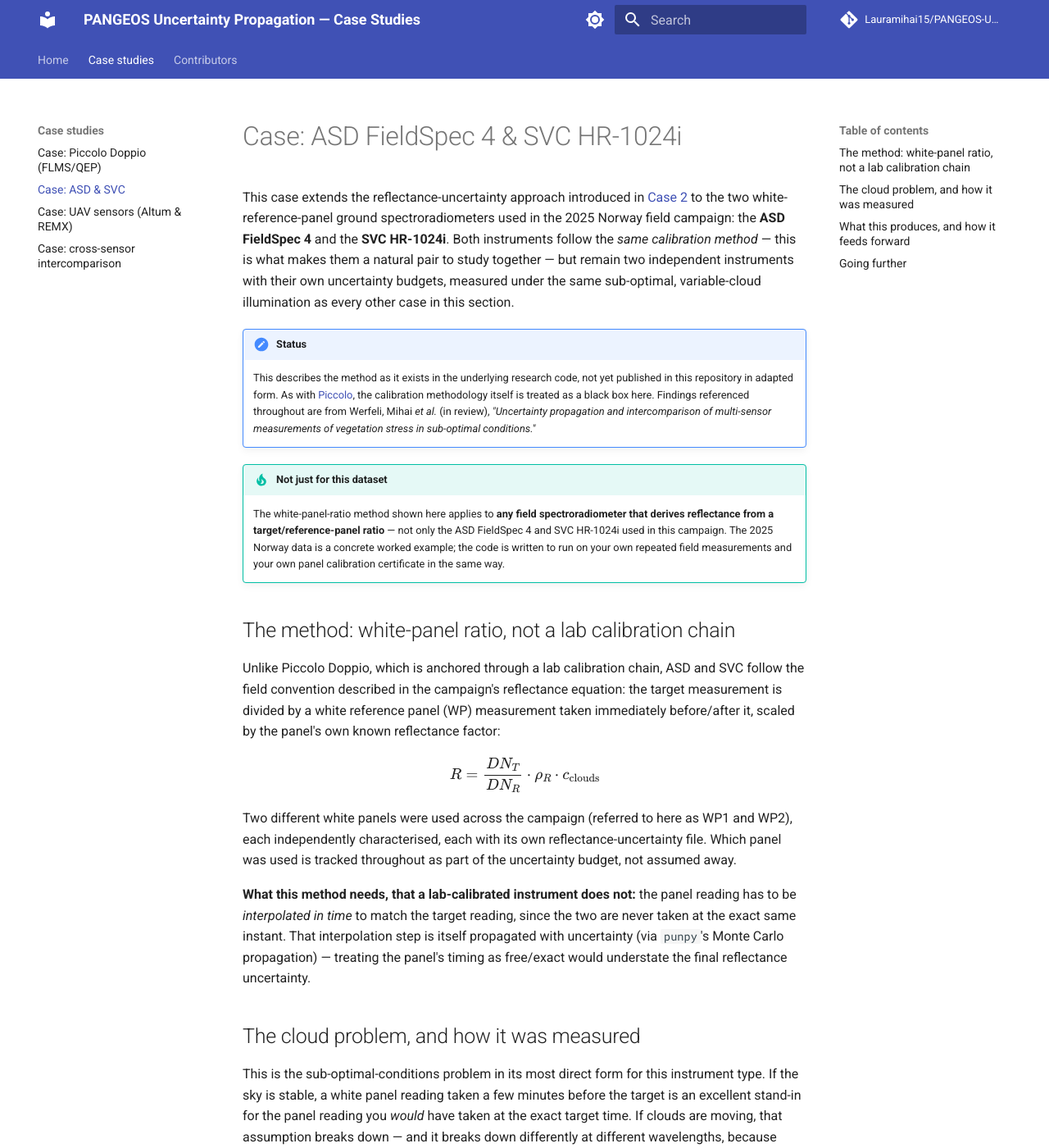
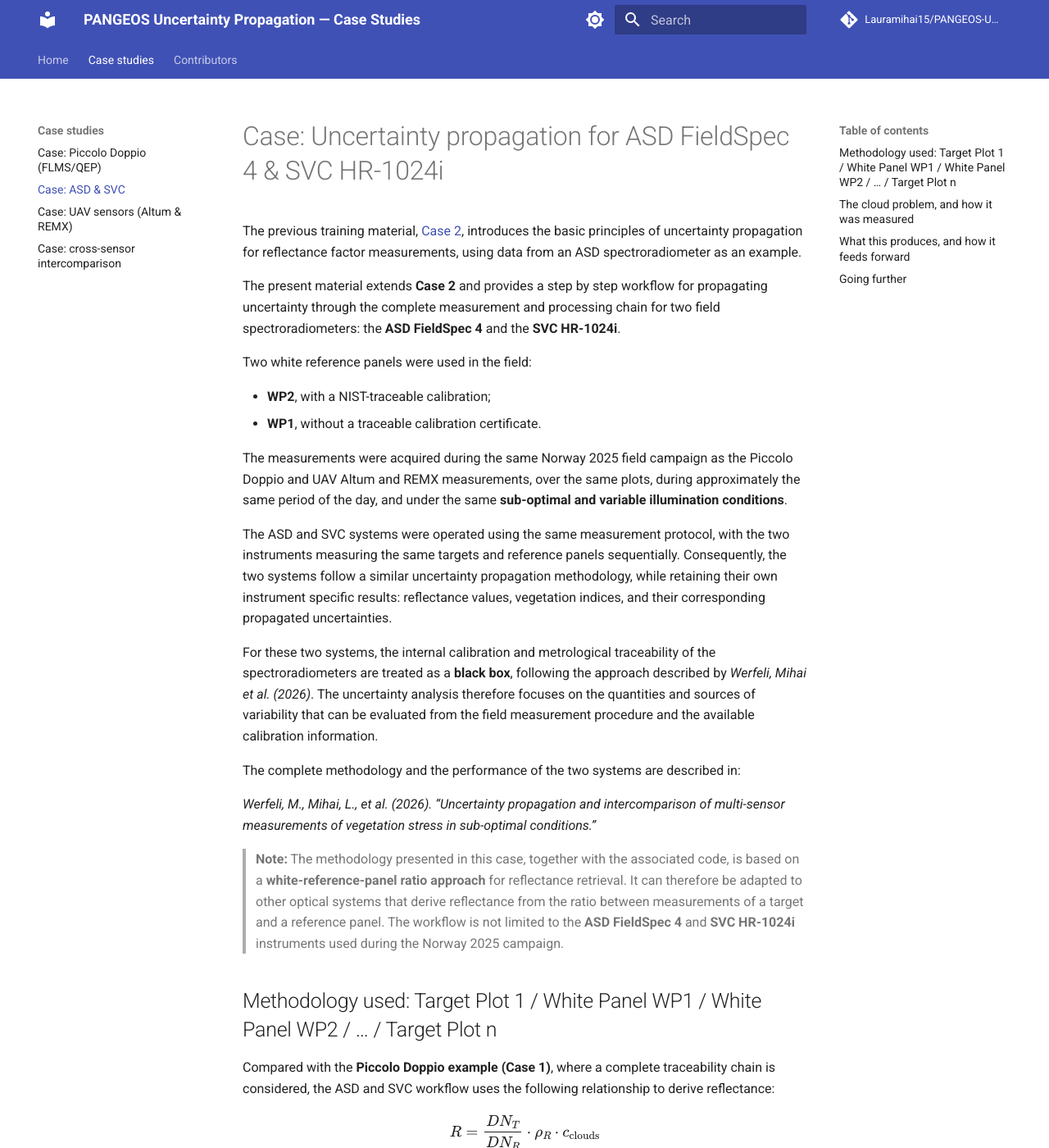
Before and after one commit to Lauramihai15/PANGEOS-UncertaintyPropagation, an MkDocs documentation site: the page built from docs/case-asd-svc.md, in a window 1280 px wide and 1400 px high. Shown: the whole window at 82% size. Built offline with MkDocs 1.6.1 and Material for MkDocs 9.7.7, drawn with Linux system fonts in a browser that asks for light colours; comment, search, counter and statistics services are not loaded; some of the changed text lies outside the part shown.

Commit message:
Revise case documentation for uncertainty propagation
Updated the case documentation to reflect the focus on uncertainty propagation for the ASD FieldSpec 4 and SVC HR-1024i instruments, including detailed methodology and corrections for variable cloud conditions.

```diff
--- a/docs/case-asd-svc.md
+++ b/docs/case-asd-svc.md
@@ -1,45 +1,43 @@
-# Case: ASD FieldSpec 4 & SVC HR-1024i
+# Case: Uncertainty propagation for ASD FieldSpec 4 & SVC HR-1024i
 
-This case extends the reflectance-uncertainty approach introduced in
-[Case 2](https://github.com/pangeos-cost/uq-training/blob/main/notebooks/case_2-Ex1-VI.ipynb)
-to the two white-reference-panel ground spectroradiometers used in the 2025
-Norway field campaign: the **ASD FieldSpec 4** and the **SVC HR-1024i**. Both
-instruments follow the *same calibration method* — this is what makes them a
-natural pair to study together — but remain two independent instruments with
-their own uncertainty budgets, measured under the same sub-optimal,
-variable-cloud illumination as every other case in this section.
+The previous training material, [Case 2](https://github.com/pangeos-cost/uq-training/blob/main/notebooks/case_2-Ex1-VI.ipynb), introduces the basic principles of uncertainty propagation for reflectance factor measurements, using data from an ASD spectroradiometer as an example.
 
-!!! note "Status"
-    This describes the method as it exists in the underlying research code,
-    not yet published in this repository in adapted form. As with
-    [Piccolo](case-piccolo.md#why-a-calibration-chain-is-needed-at-all), the
-    calibration methodology itself is treated as a black box here. Findings
-    referenced throughout are from Werfeli, Mihai *et al.* (in review),
-    *"Uncertainty propagation and intercomparison of multi-sensor
-    measurements of vegetation stress in sub-optimal conditions."*
+The present material extends **Case 2** and provides a step by step workflow for propagating uncertainty through the complete measurement and processing chain for two field spectroradiometers: the **ASD FieldSpec 4** and the **SVC HR-1024i**.
 
-!!! tip "Not just for this dataset"
-    The white-panel-ratio method shown here applies to **any field
-    spectroradiometer that derives reflectance from a target/reference-panel
-    ratio** — not only the ASD FieldSpec 4 and SVC HR-1024i used in this
-    campaign. The 2025 Norway data is a concrete worked example; the code is
-    written to run on your own repeated field measurements and your own
-    panel calibration certificate in the same way.
+Two white reference panels were used in the field:
 
-## The method: white-panel ratio, not a lab calibration chain
+* **WP2**, with a NIST-traceable calibration;
+* **WP1**, without a traceable calibration certificate.
 
-Unlike Piccolo Doppio, which is anchored through a lab calibration chain,
-ASD and SVC follow the field convention described in the campaign's
-reflectance equation: the target measurement is divided by a white reference
-panel (WP) measurement taken immediately before/after it, scaled by the
-panel's own known reflectance factor:
+The measurements were acquired during the same Norway 2025 field campaign as the Piccolo Doppio and UAV Altum and REMX measurements, over the same plots, during approximately the same period of the day, and under the same **sub-optimal and variable illumination conditions**.
 
-$$R = \frac{DN_T}{DN_R} \cdot \rho_R \cdot c_\text{clouds}$$
+The ASD and SVC systems were operated using the same measurement protocol, with the two instruments measuring the same targets and reference panels sequentially. Consequently, the two systems follow a similar uncertainty propagation methodology, while retaining their own instrument specific results: reflectance values, vegetation indices, and their corresponding propagated uncertainties.
 
-Two different white panels were used across the campaign (referred to here
-as WP1 and WP2), each independently characterised, each with its own
-reflectance-uncertainty file. Which panel was used is tracked throughout as
-part of the uncertainty budget, not assumed away.
+For these two systems, the internal calibration and metrological traceability of the spectroradiometers are treated as a **black box**, following the approach described by *Werfeli, Mihai et al. (2026)*. The uncertainty analysis therefore focuses on the quantities and sources of variability that can be evaluated from the field measurement procedure and the available calibration information.
+
+The complete methodology and the performance of the two systems are described in:
+
+*Werfeli, M., Mihai, L., et al. (2026). “Uncertainty propagation and intercomparison of multi-sensor measurements of vegetation stress in sub-optimal conditions.”*
+
+> **Note:** The methodology presented in this case, together with the associated code, is based on a **white-reference-panel ratio approach** for reflectance retrieval. It can therefore be adapted to other optical systems that derive reflectance from the ratio between measurements of a target and a reference panel. The workflow is not limited to the **ASD FieldSpec 4** and **SVC HR-1024i** instruments used during the Norway 2025 campaign.
+
+## Methodology used: Target Plot 1 / White Panel WP1 / White Panel WP2 / … / Target Plot n
+
+Compared with the **Piccolo Doppio example (Case 1)**, where a complete traceability chain is considered, the ASD and SVC workflow uses the following relationship to derive reflectance:
+
+$$
+R = \frac{DN_T}{DN_R} \cdot \rho_R \cdot c_{\mathrm{clouds}}
+$$
+
+where:
+
+* \(DN_T\) is the raw signal measured over the **target**, corresponding to the area of the plot within the spectroradiometer field of view;
+* \(DN_R\) is the raw signal measured over the **white reference panel** (WP1 or WP2);
+* \(\rho_R\) is the reflectance scaling factor of the reference panel, obtained from its calibration information;
+* \(c_{\mathrm{clouds}}\) represents the correction applied to account for changes in illumination caused by variable cloud conditions.
+
+Unlike the Piccolo Doppio configuration, where radiance and irradiance are measured simultaneously through two optical channels, ASD and SVC measurements of the target and reference panel are acquired sequentially. Consequently, changes in incoming illumination between consecutive target and reference measurements can directly influence the retrieved reflectance. The cloud related correction and its associated uncertainty therefore become important components of the uncertainty budget under sub-optimal field conditions.
+
 
 **What this method needs, that a lab-calibrated instrument does not:** the
 panel reading has to be *interpolated in time* to match the target reading,
```
Also changed, not shown: other parts of docs/case-asd-svc.md (+1 -1 lines).
